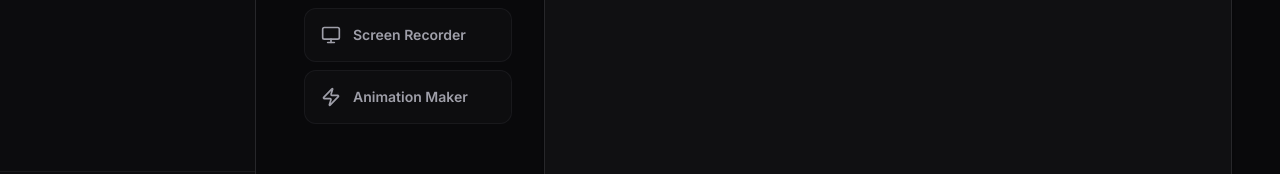
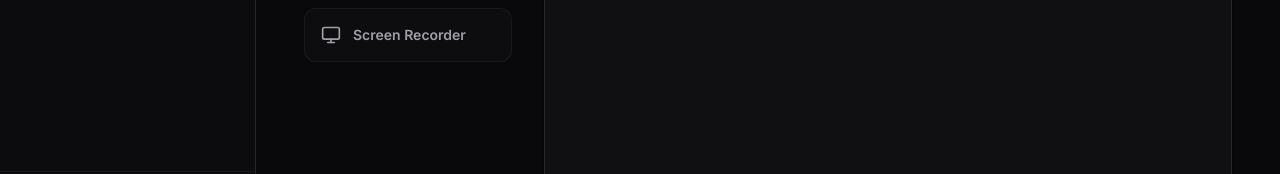
Before and after one commit to novataskers/ixraaibackup, a Next.js app: page /invideo in a window 1280 px wide. Shown: the part 560-734 px from the top of the page. Built offline with nearby package versions, Linux system fonts and the light colour scheme; a web font is replaced by a local one.

Commit message:
Auto-sync after agent response

```diff
--- a/src/app/invideo/page.tsx
+++ b/src/app/invideo/page.tsx
@@ -77,13 +77,6 @@ const features = [
       icon: Monitor,
       description: "Professional screen capturing with AI enhancements.",
       color: "text-cyan-400",
-  },
-  {
-    id: "img-to-vid",
-    name: "Animation Maker",
-    icon: Zap,
-    description: "Animate static images into cinematic videos.",
-    color: "text-yellow-400",
     },
   ];
 
```
Lines whose indentation alone changed are shown as unchanged.
